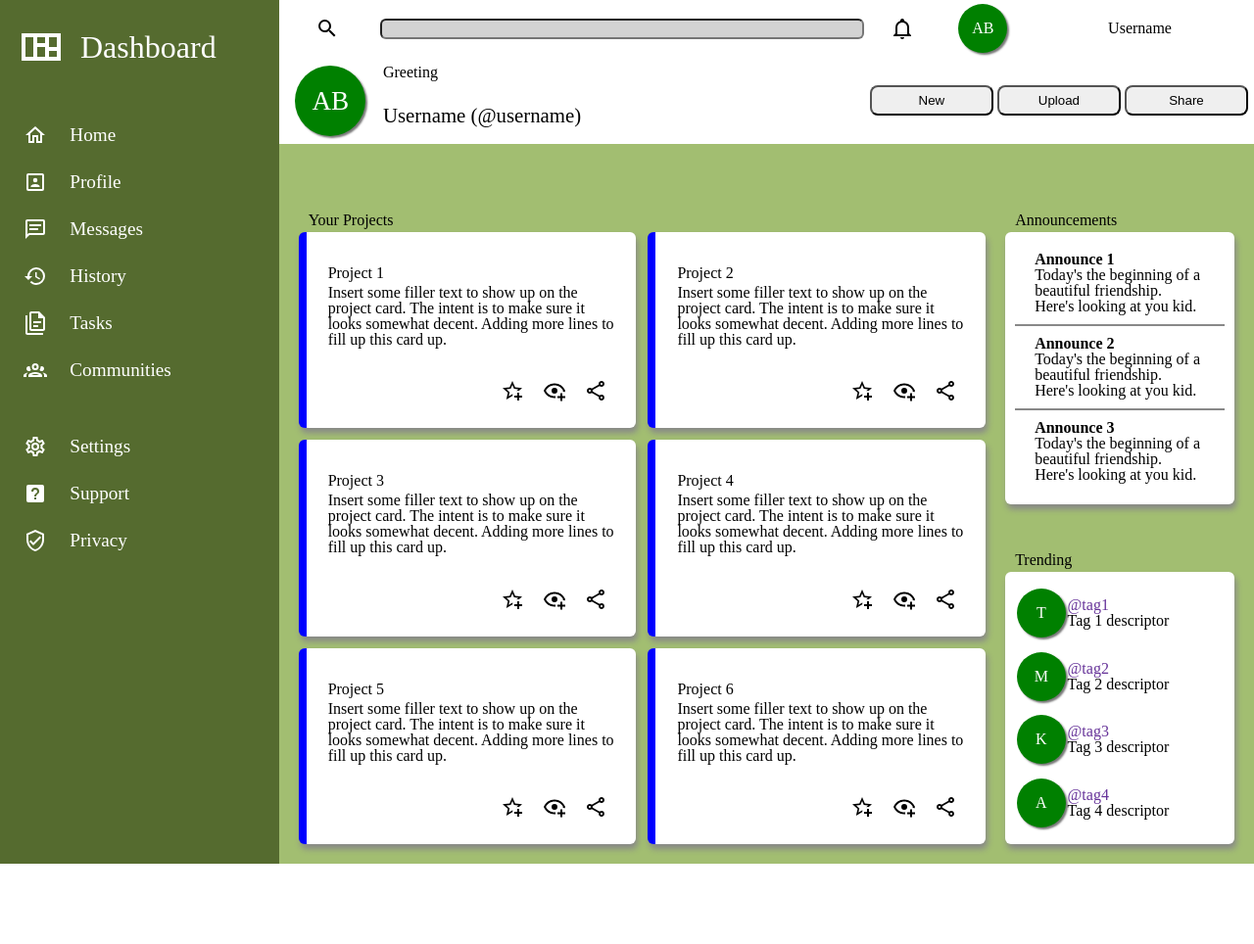
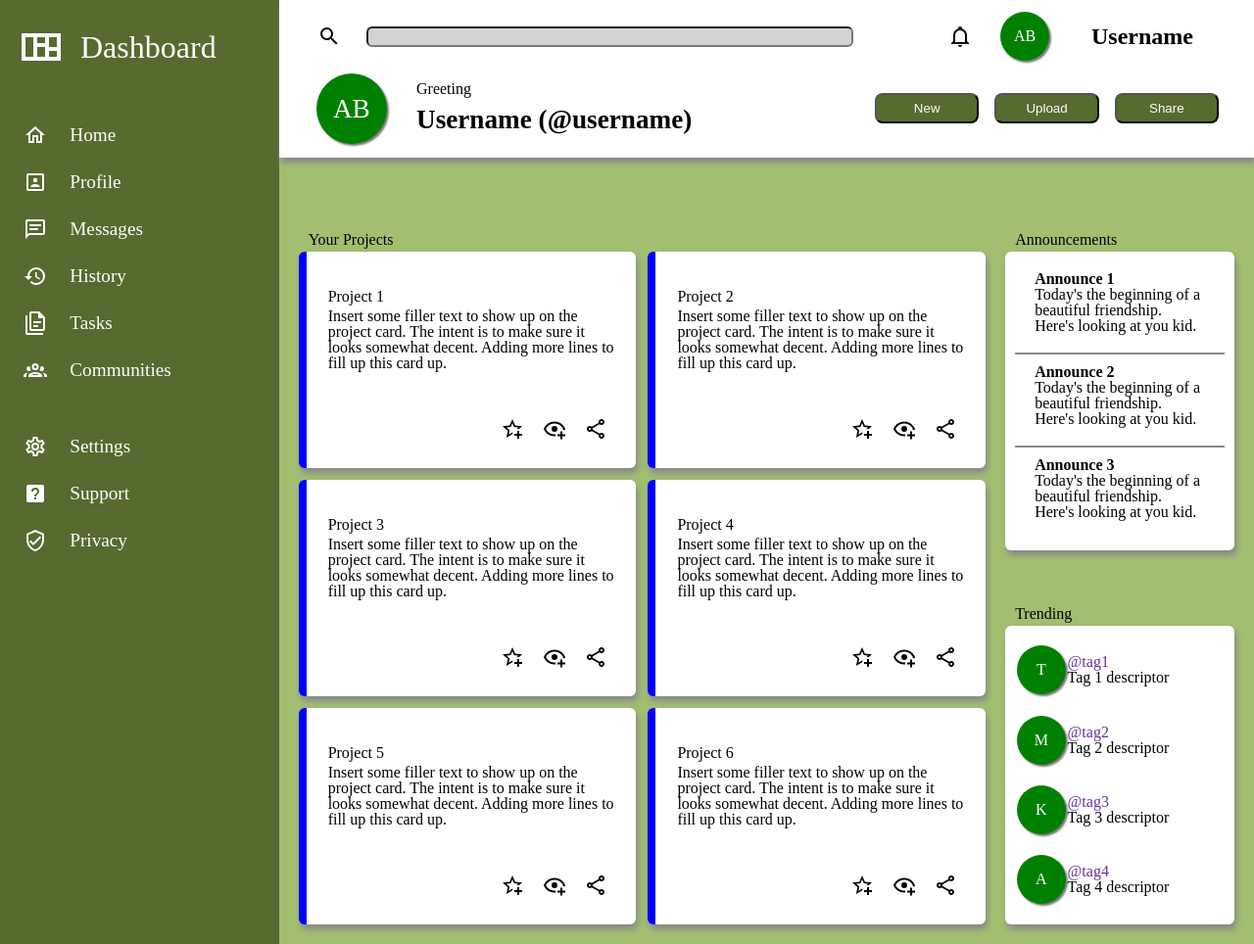
Before and after one commit to pcho101/top-admin-dashboard, a plain HTML site: page index.html in a window 1280 px wide. Shown: the whole page at 98% size. Before the commit the page ends 882 px from the top, so only its background shows below. Drawn offline with Linux system fonts and the light colour scheme.

Commit message:
Update header styling

```diff
--- a/style.css
+++ b/style.css
@@ -65,12 +65,16 @@ a {
     display: grid;
     grid-template-columns: 3fr 2fr;
     grid-template-rows: 2fr 3fr;
+    gap: 10px;
+    padding: 12px 24px;
+    box-shadow: 2px 5px 6px #888888;
+    z-index: 1;
 }
 
 .search-bar {
     display: grid;
-    gap: 5px;
-    grid-template-columns: 1fr 5fr;
+    gap: 10px;
+    grid-template-columns: 1fr 9fr;
 }
 
 .search-bar>img {
@@ -86,11 +90,12 @@ a {
 .profile-bar {
     display: grid;
     gap: 5px;
-    grid-template-columns: 1fr 1fr 3fr;
+    grid-template-columns: 3fr 1fr 4fr;
 }
 
 .profile-bar>img {
-    place-self: center;
+    place-self: center right;
+    padding-right: 24px;
 }
 
 .profile-bar-pic {
@@ -107,18 +112,20 @@ a {
 
 .profile-bar>p {
     place-self: center;
+    font-size: 1.5rem;
+    font-weight: 700;
 }
 
 .user-info {
     display: grid;
-    gap: 5px;
     padding: 2px 4px;
     grid-template-columns: 1fr 5fr;
     grid-template-rows: 1fr 2fr;
 }
 
 .user-info p {
-    align-self: center;
+    align-self: end;
+    padding-left: 20px;
 }
 
 .user-info .profile-bar-pic {
@@ -131,13 +138,15 @@ a {
 }
 
 .user-info>p:last-child {
-    font-size: 1.3rem;
+    align-self: center;
+    font-size: 1.7rem;
+    font-weight: 700;
 }
 
 .user-buttons {
     display: grid;
-    gap: 4px;
-    padding: 0px 6px;
+    gap: 16px;
+    padding: 0px 12px;
     grid-template-columns: 1fr 1fr 1fr;
 }
 
@@ -145,6 +154,12 @@ button {
     place-self: center stretch;
     padding: 6px 12px;
     border-radius: 8px;
+    color: white;
+    background-color: darkolivegreen;
+}
+
+button:hover {
+    background-color: rgb(49, 61, 27);
 }
 
 .main-content {
```
